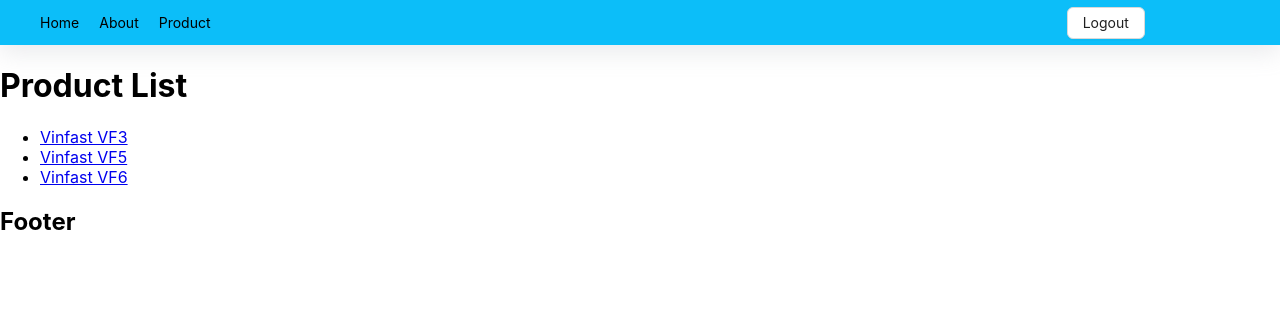
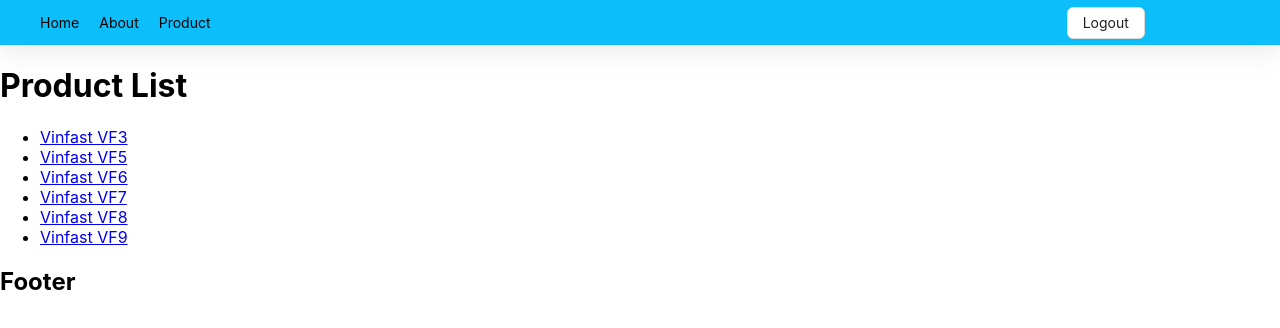
Before and after one commit to AnhSon-DHSPDHDN/fe42-reactjs, a React (Create React App) app: page /product in a window 1280 px wide. Shown: the top 328 px of the page. Built offline with nearby package versions, Linux system fonts and the light colour scheme; data requests are answered from the project's data file.

Commit message:
update redux + middleware

```diff
--- /dev/null
+++ b/db.json
@@ -0,0 +1,34 @@
+{
+  "products": [
+    {
+      "id": "vf3",
+      "img": "https://drive.gianhangvn.com/image/o9atv44-2623656j29995.jpg",
+      "name": "Vinfast VF3"
+    },
+    {
+      "id": "vf5",
+      "img": "https://vinfast-vn.vn/wp-content/uploads/2023/10/vinfast-vf5-red-white.png",
+      "name": "Vinfast VF5"
+    },
+    {
+      "id": "vf6",
+      "img": "https://thanhnien.mediacdn.vn/Uploaded/chicuong/2022_11_18/vinfast-vf6-4-497.jpg",
+      "name": "Vinfast VF6"
+    },
+    {
+      "id": "vf7",
+      "img": "https://thanhnien.mediacdn.vn/Uploaded/chicuong/2022_11_18/vinfast-vf6-4-497.jpg",
+      "name": "Vinfast VF7"
+    },
+    {
+      "id": "vf8",
+      "img": "https://thanhnien.mediacdn.vn/Uploaded/chicuong/2022_11_18/vinfast-vf6-4-497.jpg",
+      "name": "Vinfast VF8"
+    },
+    {
+      "id": "vf9",
+      "img": "https://thanhnien.mediacdn.vn/Uploaded/chicuong/2022_11_18/vinfast-vf6-4-497.jpg",
+      "name": "Vinfast VF9"
+    }
+  ]
+}
--- /dev/null
+++ b/src/apis/product.ts
@@ -0,0 +1,17 @@
+import axios from "axios";
+
+export const productApis = {
+  getAllProducts: async (params: Record<string, any>) => {
+    const resp = await axios.get(
+      `${process.env.REACT_APP_BE_URL}/products`,
+      params
+    );
+    return resp.data;
+  },
+  getProductById: async (productId: string) => {
+    const resp = await axios.get(
+      `${process.env.REACT_APP_BE_URL}/products/${productId}`
+    );
+    return resp.data;
+  },
+};
--- a/src/index.tsx
+++ b/src/index.tsx
@@ -1,16 +1,19 @@
 import React from "react";
 import ReactDOM from "react-dom/client";
-import styles from "./index.module.css";
 import App from "./App";
 import reportWebVitals from "./reportWebVitals";
 import "./index.css";
+import { Provider } from "react-redux";
+import { store } from "./redux/store";
 
 const root = ReactDOM.createRoot(
   document.getElementById("root") as HTMLElement
 );
 root.render(
   <React.StrictMode>
-    <App />
+    <Provider store={store}>
+      <App />
+    </Provider>
   </React.StrictMode>
 );
 
--- a/src/pages/product/ProductPage.tsx
+++ b/src/pages/product/ProductPage.tsx
@@ -1,10 +1,26 @@
+import { useDispatch, useSelector } from "react-redux";
 import { Link } from "react-router-dom";
-import { products } from "../productDetail/productDetail";
+import { AppDispatch, RootState } from "../../redux/store";
+import { Spin } from "antd";
+import { useEffect } from "react";
+import { actFetchAllProducts } from "../../redux/features/product/productSlice";
 
 const ProductPage = () => {
+  const { loading, products } = useSelector(
+    (state: RootState) => state.product
+  );
+  const dispatch = useDispatch<AppDispatch>();
+
+  useEffect(() => {
+    dispatch(actFetchAllProducts({}));
+  }, []);
+
   return (
     <div>
       <h1>Product List</h1>
+
+      {loading && <Spin />}
+
       <ul>
         {products.map((_product) => {
           return (
--- a/src/pages/productDetail/productDetail.tsx
+++ b/src/pages/productDetail/productDetail.tsx
@@ -1,26 +1,17 @@
+import { useDispatch, useSelector } from "react-redux";
 import { useParams } from "react-router-dom";
-
-export const products = [
-  {
-    id: "vf3",
-    img: "https://drive.gianhangvn.com/image/o9atv44-2623656j29995.jpg",
-    name: "Vinfast VF3",
-  },
-  {
-    id: "vf5",
-    img: "https://vinfast-vn.vn/wp-content/uploads/2023/10/vinfast-vf5-red-white.png",
-    name: "Vinfast VF5",
-  },
-  {
-    id: "vf6",
-    img: "https://thanhnien.mediacdn.vn/Uploaded/chicuong/2022_11_18/vinfast-vf6-4-497.jpg",
-    name: "Vinfast VF6",
-  },
-];
+import { AppDispatch, RootState } from "../../redux/store";
+import { useEffect } from "react";
+import { actFetchProductById } from "../../redux/features/product/productSlice";
 
 const ProductDetailPage = () => {
   const { productId } = useParams();
-  const product = products.find((_product) => _product.id === productId);
+  const product = useSelector((state: RootState) => state.product.product);
+  const dispatch = useDispatch<AppDispatch>();
+
+  useEffect(() => {
+    dispatch(actFetchProductById(productId as string));
+  }, []);
 
   if (!product) {
     return <h1>No product found</h1>;
--- /dev/null
+++ b/src/redux/features/product/productSlice.ts
@@ -0,0 +1,75 @@
+import { createAsyncThunk, createSlice } from "@reduxjs/toolkit";
+import { productApis } from "../../../apis/product";
+import { message } from "antd";
+
+export type TProduct = {
+  id: string;
+  img: string;
+  name: string;
+};
+
+export type TProductState = {
+  products: TProduct[];
+  loading: boolean;
+  product: TProduct;
+};
+
+const initialState: TProductState = {
+  products: [],
+  loading: false,
+  product: {
+    id: "",
+    img: "",
+    name: "",
+  },
+};
+
+export const actFetchProductById = createAsyncThunk(
+  "products/actFetchProductById",
+  async (productId: string, thunkApi) => {
+    try {
+      return await productApis.getProductById(productId);
+    } catch (error) {
+      return thunkApi.rejectWithValue("Fetch product fail");
+    }
+  }
+);
+
+export const actFetchAllProducts = createAsyncThunk(
+  "products/fetchAllProduct",
+  async (params: Record<string, any> = {}, thunkApi) => {
+    try {
+      return await productApis.getAllProducts(params);
+    } catch (error) {
+      return thunkApi.rejectWithValue("Error when fetch products");
+    }
+  }
+);
+
+const productSlice = createSlice({
+  name: "products",
+  initialState: initialState,
+  reducers: {},
+  extraReducers: (builder) => {
+    builder.addCase(actFetchAllProducts.pending, (state, _) => {
+      state.loading = true;
+    });
+    builder.addCase(actFetchAllProducts.rejected, (state, action) => {
+      // action.payload is "Error when fetch products"
+      message.error(action.payload as string);
+      state.loading = false;
+    });
+    builder.addCase(actFetchAllProducts.fulfilled, (state, action) => {
+      state.products = action.payload as TProduct[];
+      state.loading = false;
+    });
+    builder.addCase(actFetchProductById.fulfilled, (state, action) => {
+      state.product = action.payload as TProduct;
+    });
+    builder.addCase(actFetchProductById.rejected, (state, action) => {
+      message.error(action.payload as string);
+    });
+  },
+});
+
+export const productReducer = productSlice.reducer;
--- /dev/null
+++ b/src/redux/store.ts
@@ -0,0 +1,12 @@
+import { configureStore } from "@reduxjs/toolkit";
+import { productReducer } from "./features/product/productSlice";
+
+export const store = configureStore({
+  reducer: {
+    product: productReducer,
+  },
+});
+
+export type AppStore = typeof store;
+export type RootState = ReturnType<AppStore["getState"]>;
+export type AppDispatch = typeof store.dispatch;
```
Also changed, not shown: package.json (+6 -1 lines), 2 other files (tests, documents, lock files or other folders).
